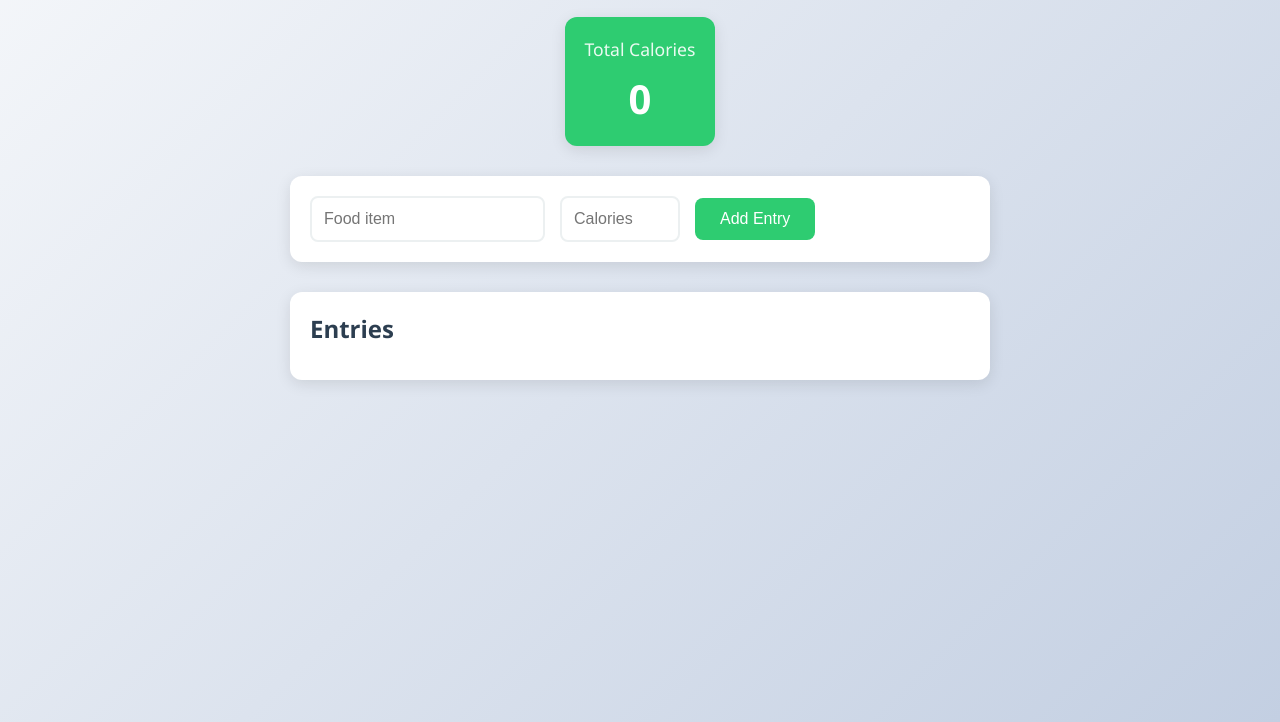
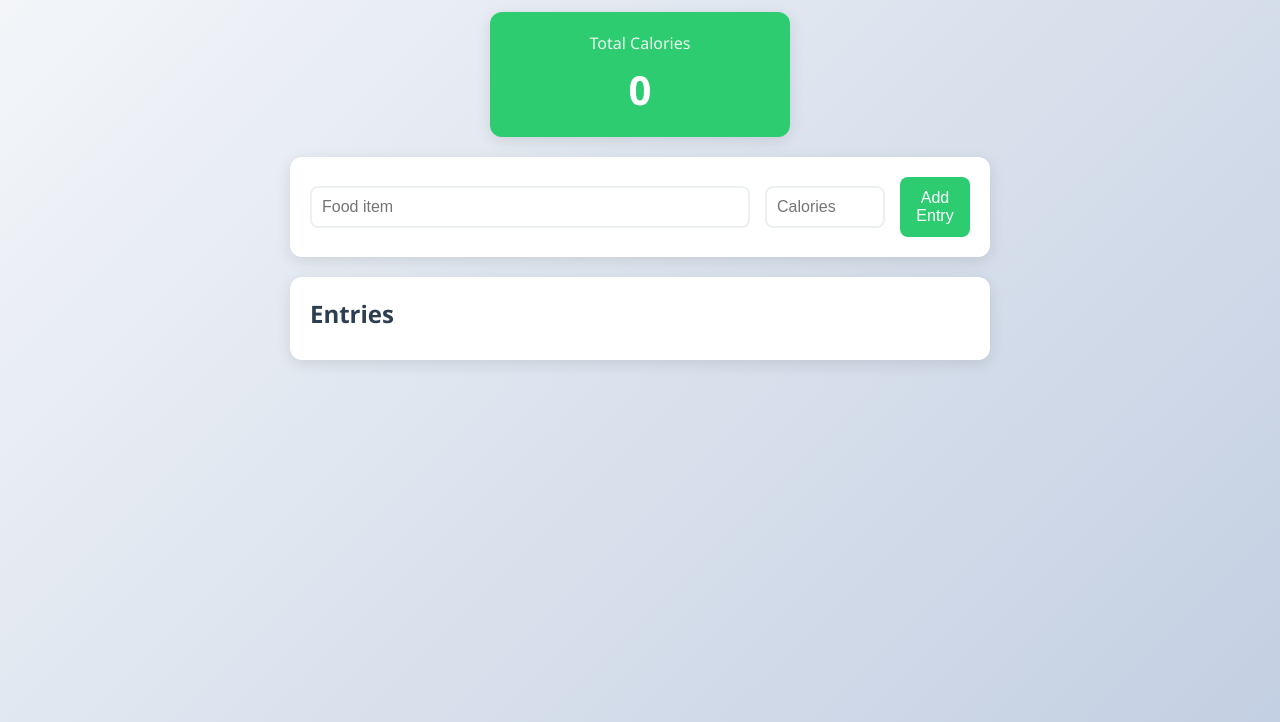
Before and after one commit to ztdmark/calroie, a plain HTML site: page index.html in a window 1280 px wide. Shown: the part 78-800 px from the top of the page. Drawn offline with Linux system fonts and the light colour scheme.

Commit message:
Update styles.css

```diff
--- a/styles.css
+++ b/styles.css
@@ -8,68 +8,73 @@ body {
     font-family: 'Segoe UI', Arial, sans-serif;
     background: linear-gradient(135deg, #f5f7fa 0%, #c3cfe2 100%);
     min-height: 100vh;
-    padding: 20px;
+    padding: 10px; /* Reduced padding for mobile */
 }
 
 .container {
     max-width: 700px;
     margin: 0 auto;
+    padding: 0 10px; /* Added padding for edge spacing */
 }
 
 /* Header */
 header {
     text-align: center;
-    margin-bottom: 30px;
+    margin-bottom: 20px; /* Reduced for mobile */
 }
 
 h1 {
     color: #2c3e50;
-    font-size: 2.5em;
-    margin-bottom: 20px;
+    font-size: 2em; /* Slightly smaller for mobile */
+    margin-bottom: 15px;
     text-shadow: 1px 1px 2px rgba(0,0,0,0.1);
 }
 
 .total-card {
     background: #2ecc71;
     color: white;
-    padding: 20px;
+    padding: 15px; /* Slightly reduced */
     border-radius: 12px;
     box-shadow: 0 4px 15px rgba(0,0,0,0.1);
     display: inline-block;
+    width: 100%; /* Full width on mobile */
+    max-width: 300px; /* Limit width on larger screens */
 }
 
 .total-card span {
-    font-size: 1.1em;
+    font-size: 1em; /* Adjusted for mobile */
     opacity: 0.9;
 }
 
 .total-card #totalCalories {
-    font-size: 2.5em;
+    font-size: 2em; /* Slightly smaller */
     font-weight: bold;
-    margin-top: 10px;
+    margin-top: 8px;
 }
 
 /* Input Card */
 .input-card {
     background: white;
-    padding: 20px;
+    padding: 15px; /* Reduced padding */
     border-radius: 12px;
     box-shadow: 0 4px 15px rgba(0,0,0,0.1);
-    margin-bottom: 30px;
+    margin-bottom: 20px; /* Reduced margin */
 }
 
 .input-group {
     display: flex;
-    gap: 15px;
-    align-items: center;
+    flex-direction: column; /* Stack vertically on mobile */
+    gap: 10px; /* Reduced gap */
+    align-items: stretch; /* Full width inputs */
 }
 
 input {
-    padding: 12px;
+    padding: 10px; /* Slightly smaller */
     border: 2px solid #ecf0f1;
     border-radius: 8px;
     font-size: 1em;
     transition: border-color 0.3s ease;
+    width: 100%; /* Full width on mobile */
 }
 
 input:focus {
@@ -78,11 +83,11 @@ input:focus {
 }
 
 input[type="number"] {
-    width: 120px;
+    width: 100%; /* Override previous fixed width */
 }
 
 .add-btn {
-    padding: 12px 25px;
+    padding: 12px; /* Consistent padding */
     background: #2ecc71;
     color: white;
     border: none;
@@ -104,15 +109,15 @@ input[type="number"] {
 /* Entries Card */
 .entries-card {
     background: white;
-    padding: 20px;
+    padding: 15px; /* Reduced padding */
     border-radius: 12px;
     box-shadow: 0 4px 15px rgba(0,0,0,0.1);
 }
 
 h2 {
     color: #2c3e50;
-    font-size: 1.5em;
-    margin-bottom: 15px;
+    font-size: 1.3em; /* Smaller for mobile */
+    margin-bottom: 10px;
 }
 
 ul {
@@ -120,10 +125,10 @@ ul {
 }
 
 li {
-    padding: 15px;
+    padding: 12px; /* Slightly reduced */
     border-bottom: 1px solid #ecf0f1;
     color: #34495e;
-    font-size: 1.1em;
+    font-size: 1em; /* Adjusted for mobile */
     transition: background 0.2s ease;
 }
 
@@ -134,3 +139,53 @@ li:last-child {
 li:hover {
     background: #f8f9fa;
 }
+
+/* Media Queries for Larger Screens */
+@media (min-width: 600px) {
+    body {
+        padding: 20px; /* Restore desktop padding */
+    }
+
+    .container {
+        padding: 0; /* Remove extra padding on desktop */
+    }
+
+    h1 {
+        font-size: 2.5em; /* Larger on desktop */
+    }
+
+    .total-card {
+        padding: 20px; /* Restore desktop padding */
+    }
+
+    .total-card #totalCalories {
+        font-size: 2.5em; /* Larger on desktop */
+    }
+
+    .input-card {
+        padding: 20px; /* Restore desktop padding */
+    }
+
+    .input-group {
+        flex-direction: row; /* Horizontal layout on desktop */
+        gap: 15px; /* Restore desktop gap */
+        align-items: center;
+    }
+
+    input[type="number"] {
+        width: 120px; /* Fixed width on desktop */
+    }
+
+    .entries-card {
+        padding: 20px; /* Restore desktop padding */
+    }
+
+    h2 {
+        font-size: 1.5em; /* Larger on desktop */
+    }
+
+    li {
+        padding: 15px; /* Restore desktop padding */
+        font-size: 1.1em;
+    }
+}
```
